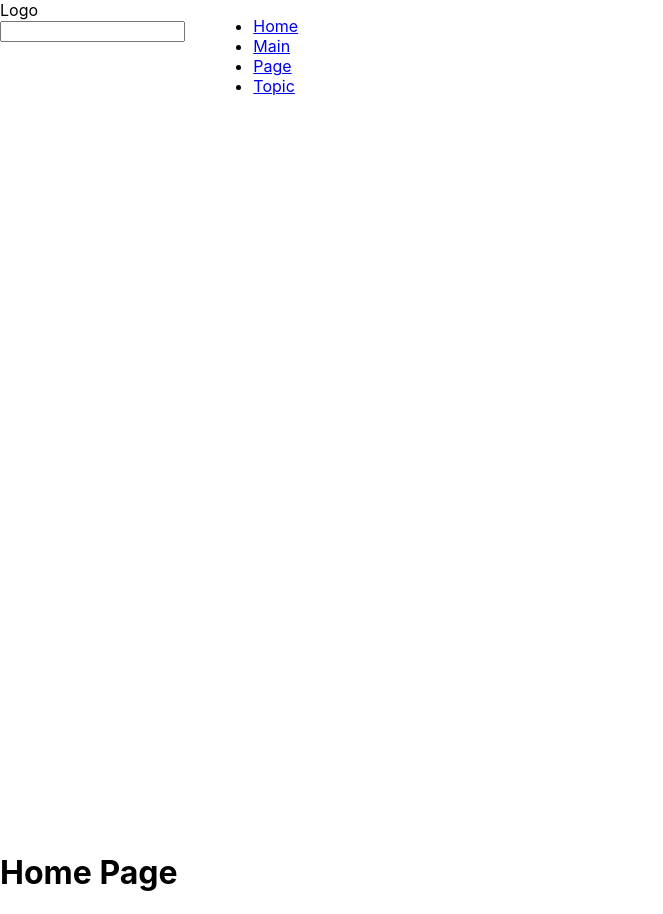
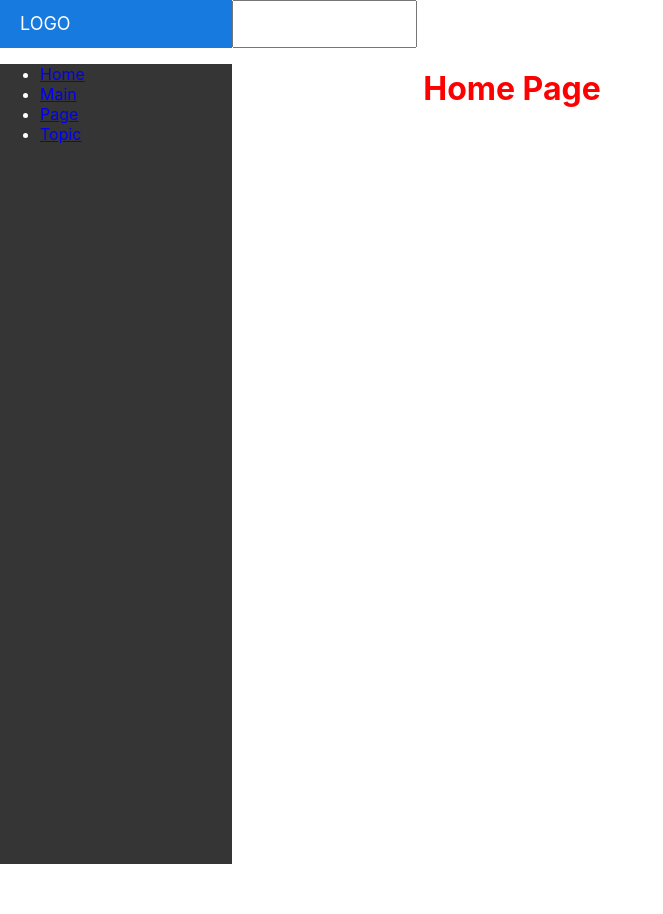
Before and after one commit to GreedoRen/React-Component, a React (Create React App) app: page / in a window 1280 px wide. Shown: the whole page, without its empty margins (0-663 px from the left). After the commit the page ends 800 px from the top, so only its background shows below. Built offline with nearby package versions, Linux system fonts and the light colour scheme.

Commit message:
Update css

```diff
--- a/src/App.css
+++ b/src/App.css
@@ -1,7 +1,9 @@
 .App {
-	text-align: left;
+	text-align: center;
 	display: flex;
-	flex-direction: column;
+	color: red;
+	justify-content: center;
+	width: 80%;
 }
 
 .App-logo {
--- a/src/components/Header/Header.jsx
+++ b/src/components/Header/Header.jsx
@@ -5,7 +5,7 @@ class Header extends Component {
 	render() {
 		return (
 			<header className='header'>
-				<span className='logo'>Logo</span>
+				<div className='logo'>Logo</div>
 				<input type='text' id='headerInput' name='neaderInput' />
 			</header>
 		);
--- a/src/components/Header/header.css
+++ b/src/components/Header/header.css
@@ -1,3 +1,13 @@
 .header {
-	display: inline;
+	display: flex;
 }
+
+.logo {
+	width: 192px;
+	background-color: #167ade;
+	color: white;
+	font-size: 18px;
+	line-height: 16px;
+	padding: 16px 20px;
+	text-transform: uppercase;
+}
--- a/src/components/Navigation/navigation.css
+++ b/src/components/Navigation/navigation.css
@@ -2,4 +2,8 @@
 	display: flex;
 	flex-direction: column;
 	min-height: 100vh;
+	position: fixed;
+	background-color: #353535;
+	width: 192px;
+	color: #ffffff;
 }
--- a/src/index.css
+++ b/src/index.css
@@ -12,6 +12,6 @@ code {
 
 #root {
 	min-height: 100vh;
-	display: grid;
-	grid-template-columns: 1fr 5fr;
+	/* display: grid;
+	grid-template-columns: 1fr 5fr; */
 }
```
